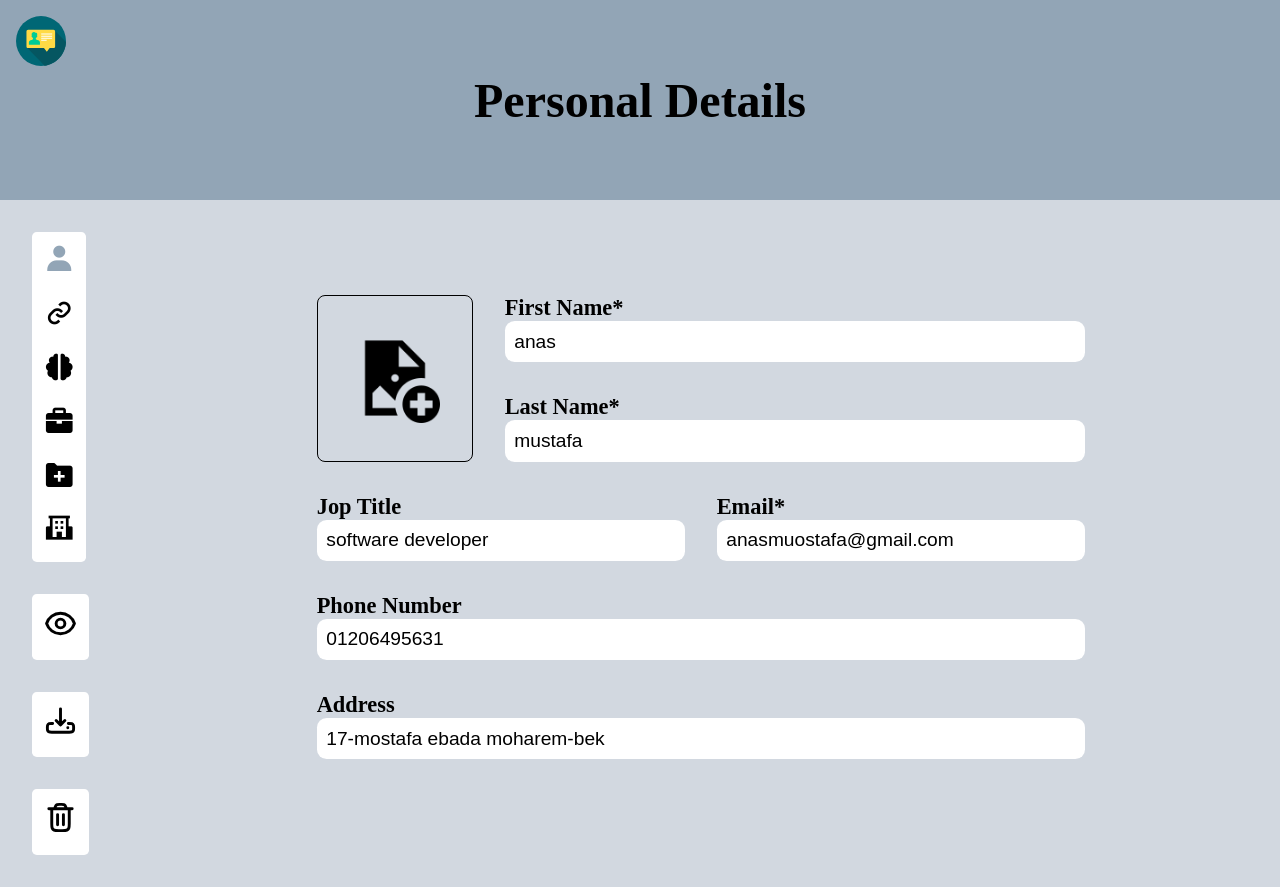
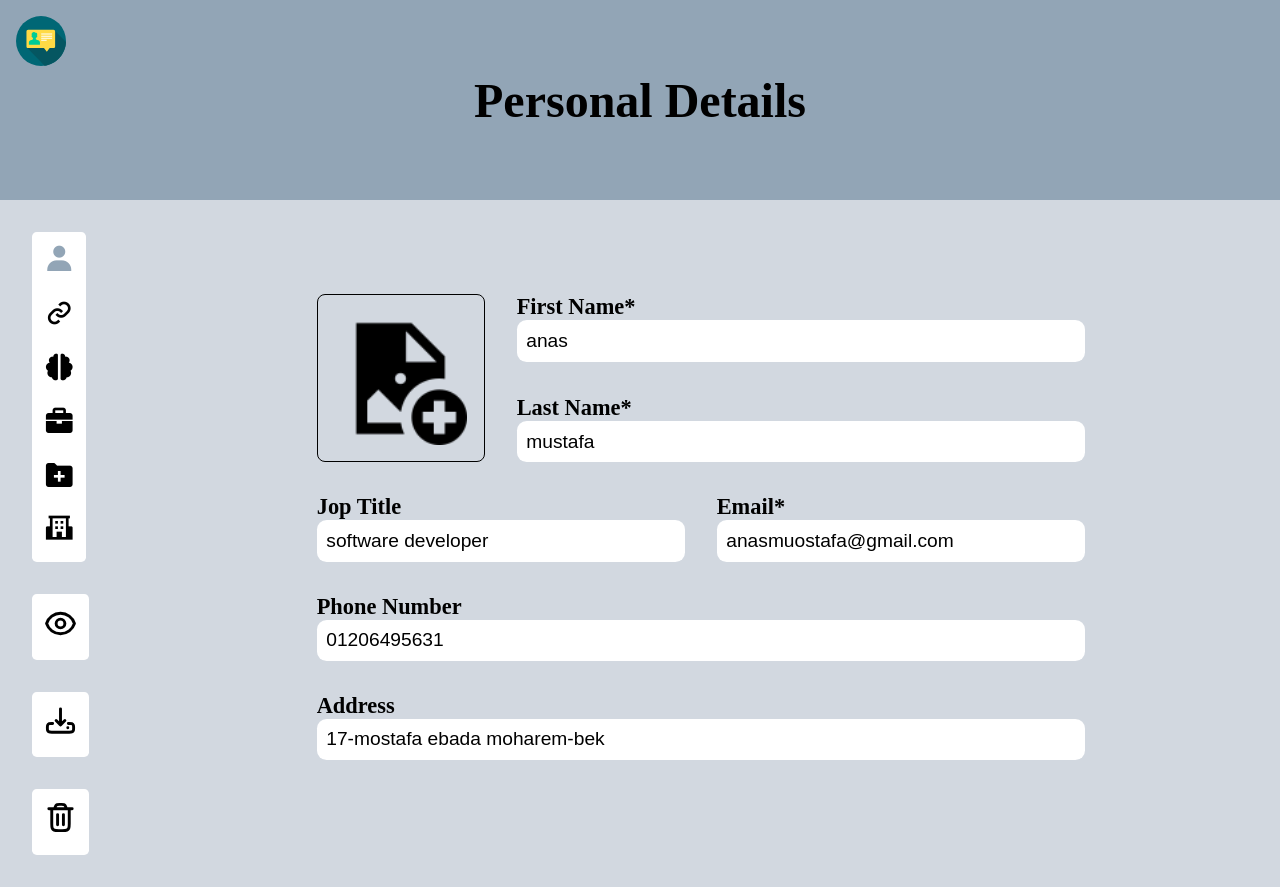
Before and after one commit to anasmustafa123/cv-builder, a React (Vite) app: page / in a window 1280 px wide. Built offline with nearby package versions, Linux system fonts and the light colour scheme.

Commit message:
adding preview fucntionality

```diff
--- a/index.html
+++ b/index.html
@@ -10,5 +10,6 @@
   <body>
     <div id="root"></div>
     <script type="module" src="/src/main.jsx"></script>
+    <script src="https://cdnjs.cloudflare.com/ajax/libs/html2pdf.js/0.10.1/html2pdf.bundle.min.js" defer></script>
   </body>
 </html>
--- a/package.json
+++ b/package.json
@@ -10,7 +10,6 @@
     "preview": "vite preview"
   },
   "dependencies": {
-    "html2pdf.js": "^0.10.1",
     "react": "^18.2.0",
     "react-dom": "^18.2.0",
     "vite-plugin-svgr": "^3.2.0"
--- a/src/App.css
+++ b/src/App.css
@@ -65,10 +65,10 @@ a {
   color: rgb(101, 176, 202);
   text-decoration: transparent;
 }
-  i{
-    font-size: 2rem;
-  }
-.previewContainer{
+i {
+  font-size: 2rem;
+}
+.previewContainer {
   width: 100vw;
   height: 100vh;
   position: fixed;
@@ -93,23 +93,29 @@ label.uploadImg {
   justify-content: center;
   align-items: center;
   border: 1px solid black;
-  padding: 2rem;
+  padding: 3px;
   border-radius: 0.5rem;
   cursor: pointer;
+  min-width: 160px;
+  min-height: 160px;
+  max-width: 160px;
+  max-height: 160px;
+  overflow: hidden;
 }
-label.uploadImg img{
-  max-width:90px;
+label.uploadImg img {
+  height: 133px;
 }
-label.uploadImg:hover{
+label.uploadImg:hover {
   background-color: rgb(146, 165, 182);
 }
-input#image{
+input#image {
   display: none !important;
 }
-.addWorkExp, .removeWorkExp{
+.addWorkExp,
+.removeWorkExp {
   max-width: 50px;
 }
-@media(max-width: 950px){
+@media (max-width: 950px) {
   div.align-horizontal {
     flex-direction: column;
   }
--- a/src/App.jsx
+++ b/src/App.jsx
@@ -1,4 +1,4 @@
-import { useState } from "react";
+import { useState, useRef } from "react";
 import "./App.css";
 import "./styles/MenuBarList.css";
 import MenuBarList from "./components/simpleBlocks/MenuBarList";
@@ -13,8 +13,8 @@ import Projects from "./components/userInput/Projects";
 import WorkExperience from "./components/userInput/WorkExperience";
 import Education from "./components/userInput/Education";
 import Cv from "./components/Cv";
-import MyButton from "./components/simpleBlocks/MyButton";
 function App() {
+  const ref = useRef(null);
   let [viewInput, setViewInput] = useState(1);
   let [showPreview, setShowPreview] = useState(false);
   let [showDownload, setShowDownload] = useState(false);
@@ -23,6 +23,14 @@ function App() {
     width: "35px",
     height: "35px",
   };
+  /*   const call = (elm)=> {
+    console.log(html2pdf)
+    if (elm) {
+      html2pdf()
+        .from(elm)
+        .save("cv.pdf");
+    }
+  } */
   let barInputList = [
     { key: 1, value: <i class="bx bxs-user"></i> },
     { key: 2, value: <i class="bx bx-link"></i> },
@@ -135,7 +143,7 @@ function App() {
   let [personalDetails, setPersonalDetails] = useState({
     "First Name": "anas",
     "Last Name": "mustafa",
-    imgUrl: "",
+    imgUrl: "/src/assets/uploadImg.png",
     "Jop Title": "software developer",
     Email: "anasmuostafa@gmail.com",
     PhoneNumber: "01206495631",
@@ -213,8 +221,12 @@ function App() {
             className="menuBar-download"
             callback={(e) => {
               updateContentShown();
-              e.target
-              setShowDownload();
+              setShowDownload(true);
+              /* let elm = document.getElementById("cv"); */
+              /* let elm = ref.current; */
+              /* console.log(elm); */
+              ref.current.downloadCvAsPdf();
+              /*              call(elm) */
             }}
           />
           <MenuBarList
@@ -264,8 +276,11 @@ function App() {
           >
             <i class="bx bx-hide"></i>
           </button>
-          <Cv  userDetails={userDetails} shownSections={shownSections} />
+          <Cv userDetails={userDetails} shownSections={shownSections} />
         </div>
+      )}
+      {showDownload && (
+        <Cv ref={ref} userDetails={userDetails} shownSections={shownSections} />
       )}
     </>
   );
--- a/src/components/Cv.jsx
+++ b/src/components/Cv.jsx
@@ -1,3 +1,4 @@
+import { forwardRef, useImperativeHandle } from "react";
 import Myheader from "./outputCv/Myheader";
 import Contact from "./outputCv/Contact";
 import Skills from "./outputCv/Skills";
@@ -5,9 +6,21 @@ import Experience from "./outputCv/Experience";
 import Graduation from "./outputCv/Graduation";
 import ProjectsSection from "./outputCv/ProjectsSection";
 import style from "../styles/cv.module.css";
-export default function Cv({ userDetails, shownSections }) {
+const Cv = forwardRef((props, ref) => {
+  const { userDetails, shownSections } = props;
+  const downloadCvAsPdf = () => {
+    /* let element = ref.current; */
+    let element = document.getElementById("cv");
+    console.log(ref.current)
+    if(element){
+      html2pdf().from(element).save('document.pdf');
+    }
+  };
+  useImperativeHandle(ref, () => ({ downloadCvAsPdf }));
   return (
     <section
+      ref={ref}
+      id="cv"
       className={style.container}
       style={{ width: "100vw", height: "100vh" }}
     >
@@ -15,23 +28,40 @@ export default function Cv({ userDetails, shownSections }) {
         <Myheader personalDetails={userDetails["personalDetails"]["content"]} />
       )}
       {shownSections["2"] && (
-        <Contact  shownLinksList={userDetails["links"]["content"]} />
+        <Contact shownLinksList={userDetails["links"]["content"]} />
       )}
 
       <div className={style.mainContent}>
         {shownSections["4"] && (
-          <Experience imgIndex = "4" headerName = "Work Experience" workExp={userDetails["WorkExperience"]["content"]} />
+          <Experience
+            imgIndex="4"
+            headerName="Work Experience"
+            workExp={userDetails["WorkExperience"]["content"]}
+          />
         )}
         {shownSections["3"] && (
-          <Skills imgIndex = "3" headerName = "Technical Skill" technicalSkills={userDetails["technicalSkills"]["content"]} />
+          <Skills
+            imgIndex="3"
+            headerName="Technical Skill"
+            technicalSkills={userDetails["technicalSkills"]["content"]}
+          />
         )}
         {shownSections["5"] && (
-          <ProjectsSection imgIndex = "5" headerName = "Projects" projects={userDetails["projects"]["content"]} />
+          <ProjectsSection
+            imgIndex="5"
+            headerName="Projects"
+            projects={userDetails["projects"]["content"]}
+          />
         )}
         {shownSections["6"] && (
-          <Graduation imgIndex = "6"  headerName = "Education" degrees={userDetails["education"]["content"]} />
+          <Graduation
+            imgIndex="6"
+            headerName="Education"
+            degrees={userDetails["education"]["content"]}
+          />
         )}
       </div>
     </section>
   );
-}
+});
+export default Cv;
--- a/src/components/outputCv/Experience.jsx
+++ b/src/components/outputCv/Experience.jsx
@@ -4,7 +4,6 @@ export default function Experience({ workExp, headerName, imgIndex }) {
   return (
     <div className={style.experienceContainer}>
       <CoolHeader imgIndex={imgIndex} headerName={headerName} />
-      <h1 className="mainHeader">{headerName}</h1>
       {Object.values(workExp).map((singleExp, iindex) => (
         <div key={iindex} className={style.singleContainer}>
           <div className={style.alignHorizontal}>
--- a/src/components/userInput/PersonalDataInput.jsx
+++ b/src/components/userInput/PersonalDataInput.jsx
@@ -1,12 +1,9 @@
 import MyInput from "../simpleBlocks/MyInput";
 import style from "../../styles/personalDetails.module.css";
-import uploadImg from "../../assets/uploadImg.png";
-import { useState } from "react";
 export default function PersonalDataInput({
   personalDetails,
   setPersonalDetails,
 }) {
-  let [loadImage, setLoadImage] = useState(uploadImg);
   const onInputChange = (e) => {
     let { name, value } = e.target;
     let copyPD = { ...personalDetails };
@@ -17,19 +14,17 @@ export default function PersonalDataInput({
     let { name, files } = e.target;
     let copyPD = { ...personalDetails };
     copyPD[name] = URL.createObjectURL(e.target.files[0]);
-    setLoadImage(URL.createObjectURL(e.target.files[0]))
     setPersonalDetails(copyPD);
   };
   return (
     <form className={style.form}>
       <div className=" align-horizontal">
         <label className="uploadImg" htmlFor="image">
-          <img src={loadImage} alt="" />
+          <img src={personalDetails["imgUrl"]} alt="" />
         </label>
         <MyInput
           onChange={(e) => {
             onImageChange(e);
-            updateInputImg(e);
           }}
           inputName="imgUrl"
           type="file"
--- a/src/components/userInput/Projects.jsx
+++ b/src/components/userInput/Projects.jsx
@@ -8,6 +8,8 @@ function Projects({ projects, setProjects }) {
     setProjects([
       ...projects,
       {
+        name: "",
+        stack: "",
         content: "",
         bulletPoints: [{ bpcontent: "" }, { bpcontent: "" }, { bpcontent: "" }],
       },
@@ -44,8 +46,8 @@ function Projects({ projects, setProjects }) {
   return (
     <>
       {projects.map((singleProject, index) => (
-        <ul className={style.ul}>
-          <div key={index} className="align-vertical">
+        <ul key={index} className={style.ul}>
+          <div className="align-vertical">
             <div className="align-horizontal">
               <div className="align-horizontal">
                 <MyInput
```
Also changed, not shown: src/assets/assets.jsx (added, +56 -0 lines), 1 other file (tests, documents, lock files or other folders).
